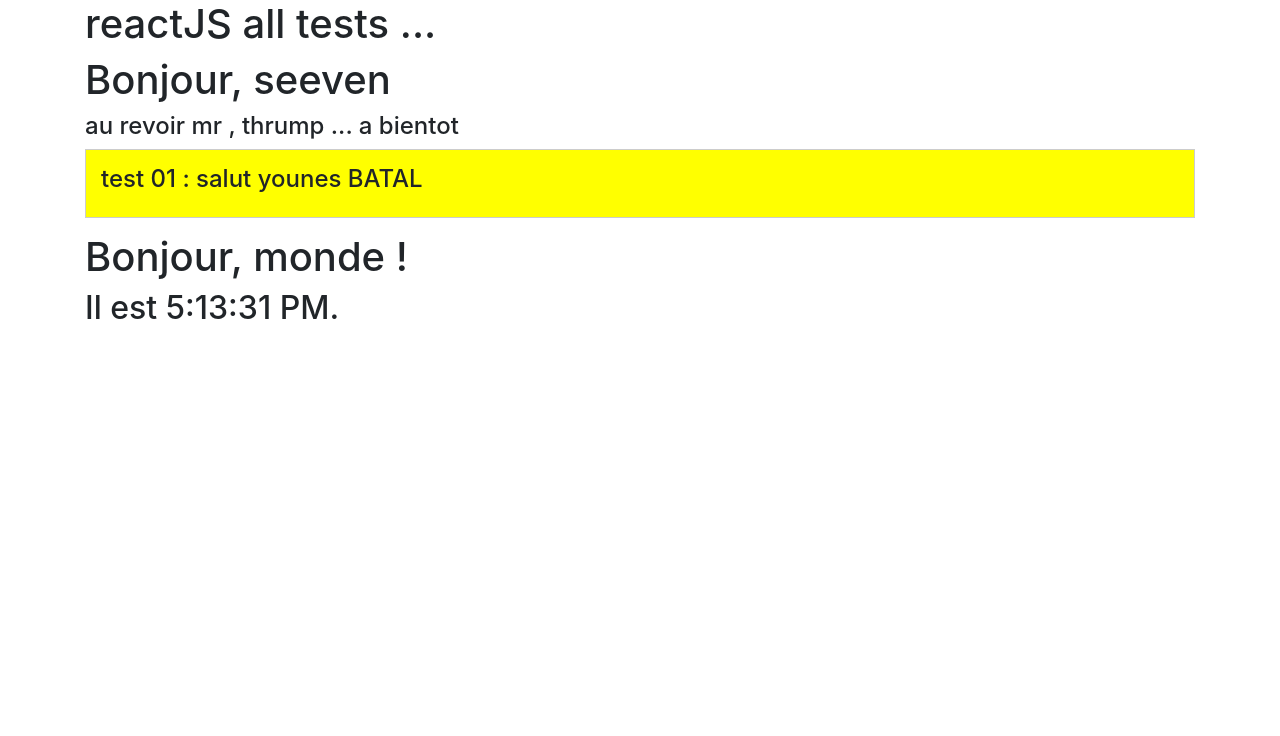
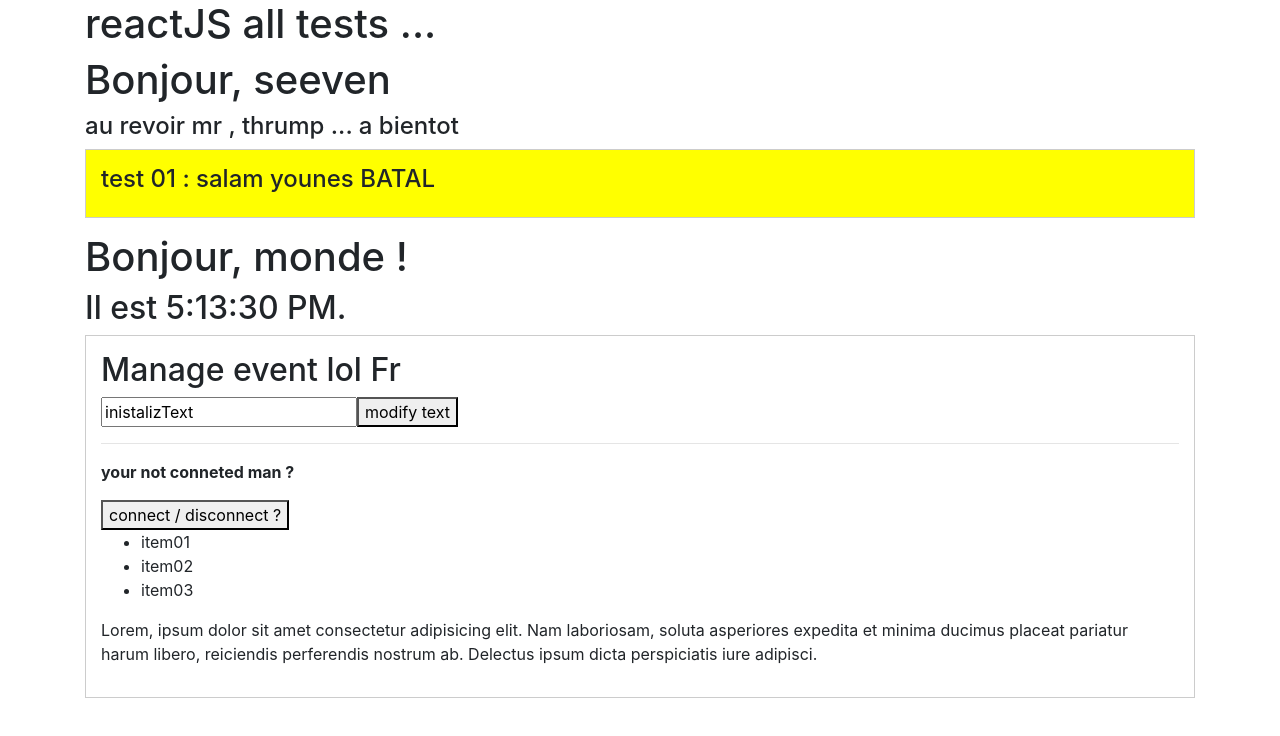
Before and after one commit to younesh/learnReactJS, a React (Create React App) app in the folder DocOfficial/draft-test/: page / in a window 1280 px wide. Shown: the top 736 px of the page. Built offline with nearby package versions, Linux system fonts and the light colour scheme.

Commit message:
commit before next

```diff
--- a/DocOfficial/draft-test/src/App.js
+++ b/DocOfficial/draft-test/src/App.js
@@ -1,5 +1,4 @@
 import React from 'react';
-// import logo from './logo.svg';
 import "bootstrap/dist/css/bootstrap.css";
 import "./App.scss";
 /* new cpt  */
@@ -8,6 +7,10 @@ import  "./components/test01/Test01.scss";
 
 /* Clock :  test cycle de vie  */
 import Clock from "./components/Clock/Clock";
+
+/*  event management  */
+
+import EventManagement from "./components/eventManagment/eventManagement";
 
 class Welcome extends React.Component {
   render() {
@@ -27,8 +30,8 @@ function App() {
       <Welcome name="seeven" grade="adjudin safi" />
       <Bay name="thrump" />
       <Test01 />
-
       <Clock />
+      <EventManagement langue="Fr" data={['item01', 'item02', 'item03']}/>
     </div>
   );
 }
--- a/DocOfficial/draft-test/src/components/Clock/Clock.js
+++ b/DocOfficial/draft-test/src/components/Clock/Clock.js
@@ -13,7 +13,7 @@ class Clock extends React.Component {
   //Notez qu’on a enregistré l’ID du minuteur directement sur this (this.timerID).
 
   componentDidMount() {
-    this.timerID = setInterval(() => this.tick(), 1000);
+    this.timerID = setInterval(() => this.tick(), 2000);
   }
 
   //Nous allons détruire le minuteur dans la méthode de cycle de vie componentWillUnmount() :
--- /dev/null
+++ b/DocOfficial/draft-test/src/components/eventManagment/eventManagement.js
@@ -0,0 +1,41 @@
+import  React, { useState} from "react";
+
+function EventManagment (Props) {
+
+    const [varText, setVarText] = useState("inistalizText");
+    const [isConnected, setIsConnected] = useState(false);
+
+      //  setVarText();
+      const  modifayText =  () => {
+        setVarText("New value >>  " + new Date().toLocaleDateString());
+      }
+      let DOMconnection = "";
+      if (isConnected) {
+        DOMconnection = (<p> you are connected lol !!! </p>);
+      } else {
+        DOMconnection = (<p><strong> your not conneted man ? </strong>   </p>);
+      }
+    // setIsConnected(!isConnected)
+    const toggleConnect = () => {
+        setIsConnected(!isConnected);
+    };
+    return (
+       <section className="test">
+           <h2> Manage event lol {Props.langue}</h2>
+           <input type="text" value={varText} />
+           <button onClick={modifayText}> modify text</button>
+            <hr/>
+            {DOMconnection}
+            <button onClick={toggleConnect}> connect / disconnect ? </button>
+
+    <ul>
+   {/*  { Props.data.length } */}
+    { Props.data.map((item) =>(<li> {item} </li>)) }
+
+         </ul>
+           <p> Lorem, ipsum dolor sit amet consectetur adipisicing elit. Nam laboriosam, soluta asperiores expedita et minima ducimus placeat pariatur harum libero, reiciendis perferendis nostrum ab. Delectus ipsum dicta perspiciatis iure adipisci. </p>
+       </section>
+    )
+}
+
+export default EventManagment
--- a/DocOfficial/draft-test/src/components/test01/Test01.js
+++ b/DocOfficial/draft-test/src/components/test01/Test01.js
@@ -1,12 +1,13 @@
 import React from 'react';
-function formatName(user) {
-    return 'salut   ' + user.firstName + ' ' + user.lastName;
-}
-const user = {
-    firstName: 'younes',
-    lastName: 'BATAL'
-};
+
 function Test01() {
+    const  formatName = (user) => {
+        return 'salam   ' + user.firstName + ' ' + user.lastName;
+    }
+    const user = {
+        firstName: 'younes',
+        lastName: 'BATAL'
+    };
     return (
        /* debut du code JSX  */
         <section className="Test01 test">
```
Also changed, not shown: DocOfficial/draft-test/src/components/eventManagment/testpdt.js (added, +13 -0 lines).
